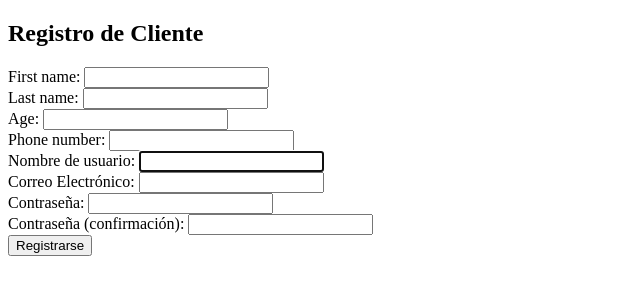
After one commit to FrankM01/ecommerce-library-store, a Django app: page /registro/ in a window 1280 px wide. The commit adds this page. Shown: the top 300 px of the page, without its empty margins (0-640 px from the left). Run offline with Django 3.2, Linux system fonts and the light colour scheme; parts of the project's set-up code (start-up, migrations or seed data) failed here and were passed over.

Commit message:
feat: registro_clientes

```diff
--- /dev/null
+++ b/library/forms.py
@@ -0,0 +1,25 @@
+from django import forms
+from django.contrib.auth.forms import UserCreationForm
+from django.contrib.auth.models import User
+
+
+class CustomUserCreationForm(UserCreationForm):
+    age = forms.IntegerField(required=True)
+    phone_number = forms.CharField(max_length=9, required=True)
+    first_name = forms.CharField(
+        max_length=30, required=True, help_text="Required. 30 characters or fewer."
+    )
+    last_name = forms.CharField(
+        max_length=30, required=True, help_text="Required. 30 characters or fewer"
+    )
+    email = forms.EmailField(required=True, label="Correo Electrónico")
+
+    class Meta:
+        model = User
+        fields = UserCreationForm.Meta.fields + (
+            "age",
+            "phone_number",
+            "first_name",
+            "last_name",
+            "email",
+        )
--- a/library/templates/registration/login.html
+++ b/library/templates/registration/login.html
@@ -6,6 +6,7 @@
     {% csrf_token %}
     {{ form.as_p }}
     <button type="submit">Iniciar sesión</button>
+    <a href="{% url 'registro_cliente' %}">¿No tienes una cuenta? Regístrate aquí</a>
     <a href="{% url 'inicio' %}" class="btn btn-primary">Atras</a>
 </form>
 {% endblock %}
--- /dev/null
+++ b/library/templates/registration/registro_cliente.html
@@ -0,0 +1,49 @@
+<!DOCTYPE html>
+<html>
+
+<head>
+    <title>Registro de Cliente</title>
+</head>
+
+<body>
+    <h2>Registro de Cliente</h2>
+    <form method="post">
+        {% csrf_token %}
+        {{ form.non_field_errors }}
+        <div class="fieldWrapper">
+            {{ form.first_name.label_tag }} {{ form.first_name }}
+            {{ form.first_name.errors }}
+        </div>
+        <div class="fieldWrapper">
+            {{ form.last_name.label_tag }} {{ form.last_name }}
+            {{ form.last_name.errors }}
+        </div>
+        <div class="fieldWrapper">
+            {{ form.age.label_tag }} {{ form.age }}
+            {{ form.age.errors }}
+        </div>
+        <div class="fieldWrapper">
+            {{ form.phone_number.label_tag }} {{ form.phone_number }}
+            {{ form.phone_number.errors }}
+        </div>
+        <div class="fieldWrapper">
+            {{ form.username.label_tag }} {{ form.username }}
+            {{ form.username.errors }}
+        </div>
+        <div class="fieldWrapper">
+            {{ form.email.label_tag }} {{ form.email }}
+            {{ form.email.errors }}
+        </div>
+        <div class="fieldWrapper">
+            {{ form.password1.label_tag }} {{ form.password1 }}
+            {{ form.password1.errors }}
+        </div>
+        <div class="fieldWrapper">
+            {{ form.password2.label_tag }} {{ form.password2 }}
+            {{ form.password2.errors }}
+        </div>
+        <button type="submit">Registrarse</button>
+    </form>
+</body>
+
+</html>
--- a/library/urls.py
+++ b/library/urls.py
@@ -20,4 +20,5 @@
     path("eliminar/<int:producto_id>/", views.eliminar_producto, name="Del"),
     path("restar/<int:producto_id>/", views.restar_producto, name="Sub"),
     path("limpiar/", views.limpiar_producto, name="CLS"),
+    path("registro/", views.registro_cliente, name="registro_cliente"),
 ] + static(settings.MEDIA_URL, document_root=settings.MEDIA_ROOT)
--- a/library/views.py
+++ b/library/views.py
@@ -1,7 +1,11 @@
+from django.http import HttpResponse
+from django.contrib.auth.forms import UserCreationForm
+from django.contrib.auth.models import Group
 from django.shortcuts import render, redirect
-from django.http import HttpResponse
 from django.contrib.auth import authenticate, login, logout
+from .forms import CustomUserCreationForm
 from django.contrib.auth.decorators import login_required
+
 from .models import Producto, Carrito
 
 # Create your views here.
@@ -83,3 +87,19 @@
     carrito = Carrito(request)
     carrito.limpiar()
     return redirect("inicio")
+
+
+def registro_cliente(request):
+    if request.method == "POST":
+        form = CustomUserCreationForm(request.POST)
+        if form.is_valid():
+            user = form.save()
+            # Asignamos al grupo cliente
+            group = Group.objects.get(name="Cliente")
+            user.groups.add(group)
+            # Inicia sesion al usuario
+            login(request, user)
+            return redirect("inicio")
+    else:
+        form = CustomUserCreationForm()
+    return render(request, "registration/registro_cliente.html", {"form": form})
```
Also changed, not shown: library/admin.py (+32 -0 lines), library/models.py (+9 -1 lines), imagenes/Logo_Azul_fondo_claro.png (deleted), imagenes/Logo_Azul_fondo_claro_W81c6kV.png (deleted), imagenes/archivador_azul_basico.png (deleted), imagenes/archivador_azul_basico_OjRSx8Z.png (deleted), imagenes/archivador_azul_basico_cDiWHPl.png (deleted), imagenes/cuaderno_rojo_standford.png (deleted), imagenes/cuaderno_rojo_standford_S74fOxn.png (deleted), imagenes/cuaderno_rojo_standford_pB2S9pj.png (deleted), imagenes/cuaderno_verde_standford.png (deleted), library/migrations/0006_alter_producto_stock.py (added), library/migrations/0007_userprofile.py (added), library/migrations/0008_delete_userprofile.py (added).
